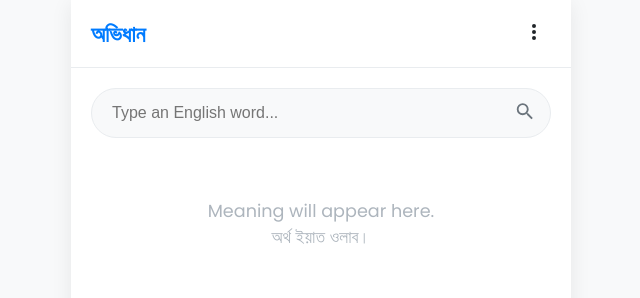
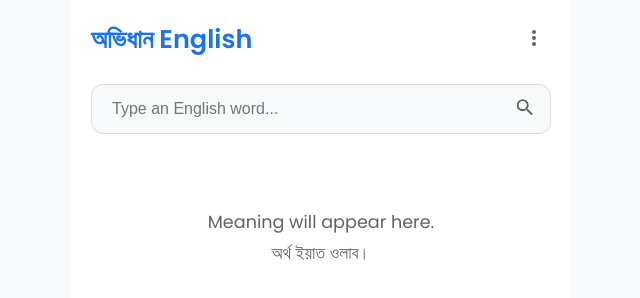
Before and after one commit to noorhaque/English-Assamese-Dictionary-New, a plain HTML site: page index.html in a window 1280 px wide. Both pictures are taken after a click on the button 844 px from the left and 113 px from the top of the page. Shown: the whole page, without its empty margins (319-959 px from the left). Drawn offline with Linux system fonts and the light colour scheme.

Commit message:
Update index.html

```diff
--- a/index.html
+++ b/index.html
@@ -13,53 +13,56 @@
             --bg-color: #f8f9fa;
             --text-color: #212529;
             --card-bg: #ffffff;
-            --primary-color: #007bff;
-            --secondary-color: #6c757d;
+            --primary-color: #1a73e8; /* Google's blue */
+            --secondary-color: #5f6368;
             --shadow-color: rgba(0, 0, 0, 0.08);
-            --border-color: #e9ecef;
-            --placeholder-color: #adb5bd;
-            --pos-tag-bg: #e7f1ff;
-            --pos-tag-text: #0056b3;
+            --border-color: #dadce0;
+            --placeholder-color: #80868b;
+            --pos-tag-bg: #e8f0fe;
+            --pos-tag-text: #1967d2;
             --word-tag-bg: #f1f3f5;
-            --word-tag-text: #495057;
+            --word-tag-text: #3c4043;
         }
+
         [data-theme="dark"] {
-            --bg-color: #121212;
-            --text-color: #e0e0e0;
-            --card-bg: #1e1e1e;
-            --primary-color: #4dabf7;
-            --secondary-color: #9e9e9e;
-            --shadow-color: rgba(0, 0, 0, 0.4);
-            --border-color: #343a40;
-            --placeholder-color: #777;
-            --pos-tag-bg: #2a3b4d;
-            --pos-tag-text: #82c9ff;
-            --word-tag-bg: #2c3e50;
-            --word-tag-text: #bdc3c7;
+            --bg-color: #202124;
+            --text-color: #e8eaed;
+            --card-bg: #202124;
+            --primary-color: #8ab4f8;
+            --secondary-color: #9aa0a6;
+            --border-color: #5f6368;
+            --placeholder-color: #9aa0a6;
+            --pos-tag-bg: #283142;
+            --pos-tag-text: #8ab4f8;
+            --word-tag-bg: #3c4043;
+            --word-tag-text: #e8eaed;
         }
+
         * { margin: 0; padding: 0; box-sizing: border-box; }
-        html, body { font-family: 'Poppins', sans-serif; background-color: var(--bg-color); color: var(--text-color); height: 100%; overflow: hidden; }
-        #app-container { display: flex; flex-direction: column; height: 100vh; width: 100%; max-width: 500px; margin: 0 auto; background-color: var(--card-bg); box-shadow: 0 4px 20px var(--shadow-color); }
-        header { display: flex; justify-content: space-between; align-items: center; padding: 15px 20px; background-color: var(--card-bg); border-bottom: 1px solid var(--border-color); flex-shrink: 0; }
-        header h1 { font-size: 1.4rem; font-weight: 600; color: var(--primary-color); }
+        html, body { font-family: 'Poppins', 'Roboto', sans-serif; background-color: var(--bg-color); color: var(--text-color); height: 100%; overflow: hidden; }
+        #app-container { display: flex; flex-direction: column; height: 100vh; width: 100%; max-width: 500px; margin: 0 auto; background-color: var(--card-bg); }
+        .sub-header { display: flex; justify-content: space-between; align-items: center; padding: 20px 20px 10px; background-color: var(--card-bg); flex-shrink: 0; }
+        .sub-header h1 { font-size: 1.6rem; font-weight: 600; color: var(--primary-color); }
         #menu-button { background: none; border: none; cursor: pointer; padding: 5px; }
-        #menu-button svg { width: 24px; height: 24px; fill: var(--text-color); }
+        #menu-button svg { width: 24px; height: 24px; fill: var(--secondary-color); }
         main { display: flex; flex-direction: column; flex-grow: 1; overflow: hidden; }
-        .search-container { padding: 20px; flex-shrink: 0; }
+        .search-container { padding: 15px 20px; flex-shrink: 0; }
         .search-box { position: relative; }
-        #search-input { width: 100%; padding: 15px 50px 15px 20px; font-size: 1rem; border-radius: 50px; border: 1px solid var(--border-color); background-color: var(--bg-color); color: var(--text-color); outline: none; transition: border-color 0.3s, box-shadow 0.3s; }
+        #search-input { width: 100%; padding: 15px 50px 15px 20px; font-size: 1rem; border-radius: 12px; border: 1px solid var(--border-color); background-color: var(--bg-color); color: var(--text-color); outline: none; transition: border-color 0.3s, box-shadow 0.3s; }
         #search-input:focus { border-color: var(--primary-color); box-shadow: 0 0 0 3px color-mix(in srgb, var(--primary-color) 20%, transparent); }
         #search-button { position: absolute; right: 5px; top: 50%; transform: translateY(-50%); background: none; border: none; padding: 10px; cursor: pointer; }
         #search-button svg { width: 22px; height: 22px; fill: var(--secondary-color); }
-        #result-container { padding: 0 20px 20px; overflow-y: auto; flex-grow: 1; }
-        .result-card { background: var(--card-bg); padding: 20px; border-radius: 12px; }
+        #result-container { overflow-y: auto; flex-grow: 1; padding: 0 20px 20px; }
+        .placeholder-text { text-align: center; padding-top: 60px; color: var(--secondary-color); font-size: 1.1rem; }
+        .placeholder-text p:last-child { margin-top: 5px; }
+        .result-card { background: var(--card-bg); padding-top: 20px; }
         .result-header { display: flex; justify-content: space-between; align-items: center; margin-bottom: 5px; }
         .result-header h2 { font-size: 1.8rem; font-weight: 700; color: var(--primary-color); text-transform: capitalize; }
         .phonetic { color: var(--secondary-color); font-size: 1rem; margin-bottom: 15px; }
         #favorite-btn, #audio-btn { background: none; border: none; cursor: pointer; padding: 0 5px; }
         #audio-btn svg { width: 28px; height: 28px; fill: var(--primary-color); }
         #favorite-btn svg { width: 28px; height: 28px; fill: var(--placeholder-color); transition: fill 0.2s, transform 0.2s; }
-        #favorite-btn.favorited svg { fill: #FFD700; transform: scale(1.2); }
+        #favorite-btn.favorited svg { fill: #fbbc04; transform: scale(1.2); }
         .pos-section { margin-top: 20px; border-top: 1px solid var(--border-color); padding-top: 20px; }
         .pos-section:first-of-type { border-top: none; margin-top: 0; padding-top: 0;}
         .pos-tag { display: inline-block; background-color: var(--pos-tag-bg); color: var(--pos-tag-text); padding: 5px 12px; border-radius: 20px; font-size: 0.9rem; font-weight: 500; margin-bottom: 12px; }
@@ -73,13 +76,13 @@
         .word-tag-list { display: flex; flex-wrap: wrap; gap: 8px; margin-top: 10px; padding-left: 10px; }
         .word-tag { background-color: var(--word-tag-bg); color: var(--word-tag-text); padding: 4px 10px; border-radius: 15px; font-size: 0.9rem; cursor: pointer; transition: background-color 0.2s, color 0.2s; }
         .word-tag:hover { background-color: var(--primary-color); color: white; }
-        .placeholder-text, .loading-text, .error-text { text-align: center; padding-top: 40px; color: var(--placeholder-color); font-size: 1.1rem; }
-        .error-text { color: #ff6b6b; }
-        #menu-dropdown { display: none; position: absolute; top: 60px; right: 20px; background-color: var(--card-bg); border: 1px solid var(--border-color); border-radius: 8px; box-shadow: 0 4px 15px var(--shadow-color); z-index: 1000; overflow: hidden; }
+        .loading-text, .error-text { text-align: center; padding-top: 40px; color: var(--secondary-color); font-size: 1.1rem; }
+        .error-text { color: #ea4335; }
+        #menu-dropdown { display: none; position: absolute; top: 70px; right: 20px; background-color: var(--card-bg); border: 1px solid var(--border-color); border-radius: 8px; box-shadow: 0 4px 15px var(--shadow-color); z-index: 1000; overflow: hidden; }
         .menu-item { padding: 12px 20px; cursor: pointer; display: flex; align-items: center; gap: 15px; font-size: 0.95rem; border-bottom: 1px solid var(--border-color); transition: background-color 0.2s; }
         .menu-item:last-child { border-bottom: none; }
         .menu-item:hover { background-color: var(--bg-color); }
-        .menu-item svg { width: 20px; height: 20px; fill: var(--text-color); flex-shrink: 0; }
+        .menu-item svg { width: 20px; height: 20px; fill: var(--secondary-color); flex-shrink: 0; }
         .modal-overlay { position: fixed; top: 0; left: 0; width: 100%; height: 100%; background: rgba(0,0,0,0.5); backdrop-filter: blur(5px); z-index: 2000; display: none; align-items: center; justify-content: center; animation: fadeIn 0.3s; }
         .modal-content { background: var(--card-bg); width: 90%; max-width: 450px; max-height: 80vh; border-radius: 15px; box-shadow: 0 5px 25px rgba(0,0,0,0.2); display: flex; flex-direction: column; animation: slideUp 0.4s ease-out; }
         .modal-header { padding: 15px 20px; border-bottom: 1px solid var(--border-color); display: flex; justify-content: space-between; align-items: center; }
@@ -92,7 +95,7 @@
         .proverb-as { color: var(--primary-color); margin-top: 5px; }
         @keyframes fadeIn { from { opacity: 0; } to { opacity: 1; } }
         @keyframes slideUp { from { transform: translateY(30px); opacity: 0; } to { transform: translateY(0); opacity: 1; } }
-        .theme-switch-wrapper { display: flex; align-items: center; gap: 10px; }
+        .theme-switch-wrapper { display: flex; justify-content: space-between; align-items: center; width: 100%; }
         .theme-switch { display: inline-block; height: 24px; position: relative; width: 44px; }
         .theme-switch input { display:none; }
         .slider { background-color: #ccc; bottom: 0; cursor: pointer; left: 0; position: absolute; right: 0; top: 0; transition: .4s; border-radius: 34px; }
@@ -104,16 +107,10 @@
 <body data-theme="light">
 
     <div id="app-container">
-        <header>
-            <h1>অভিধান</h1>
+        <div class="sub-header">
+            <h1>অভিধান English</h1>
             <button id="menu-button"><svg viewBox="0 0 24 24"><path d="M12,16A2,2 0 0,1 14,18A2,2 0 0,1 12,20A2,2 0 0,1 10,18A2,2 0 0,1 12,16M12,10A2,2 0 0,1 14,12A2,2 0 0,1 12,14A2,2 0 0,1 10,12A2,2 0 0,1 12,10M12,4A2,2 0 0,1 14,6A2,2 0 0,1 12,8A2,2 0 0,1 10,6A2,2 0 0,1 12,4Z" /></svg></button>
-            <div id="menu-dropdown">
-                <div class="menu-item" id="fav-words-btn"><svg viewBox="0 0 24 24"><path d="M12,15.4L8.24,17.66L9.23,13.38L5.91,10.5L10.29,10.13L12,6.1L13.71,10.13L18.09,10.5L14.77,13.38L15.76,17.66M22,9.24L14.81,8.63L12,2L9.19,8.63L2,9.24L7.45,13.97L5.82,21L12,17.27L18.18,21L16.54,13.97L22,9.24Z"/></svg><span>Favorite Words</span></div>
-                <div class="menu-item" id="history-btn"><svg viewBox="0 0 24 24"><path d="M13,3A9,9 0 0,0 4,12H1L4.89,15.89L4.96,16.03L9,12H6A7,7 0 0,1 13,5A7,7 0 0,1 20,12A7,7 0 0,1 13,19C11.07,19 9.32,18.21 8.06,16.94L6.64,18.36C8.27,20 10.5,21 13,21A9,9 0 0,0 22,12A9,9 0 0,0 13,3M12,8V13L16.28,15.54L17,14.33L13.5,12.25V8H12Z"/></svg><span>History</span></div>
-                <div class="menu-item" id="proverbs-btn"><svg viewBox="0 0 24 24"><path d="M18,22H6A2,2 0 0,1 4,20V4A2,2 0 0,1 6,2H18A2,2 0 0,1 20,4V20A2,2 0 0,1 18,22M6,4V20H18V4H6M13.5,18H16V16H13.5V18M13.5,14H16V12H13.5V14M8,18H10.5V16H8V18M8,14H10.5V12H8V14M8,10H16V8H8V10Z"/></svg><span>Proverbs</span></div>
-                <div class="menu-item"><span>Dark Mode</span><label class="theme-switch" for="theme-toggle"><input type="checkbox" id="theme-toggle" /><span class="slider round"></span></label></div>
         </div>
-        </header>
         <main>
             <div class="search-container">
                 <div class="search-box">
@@ -125,7 +122,14 @@
                 <div class="placeholder-text"><p>Meaning will appear here.</p><p>অৰ্থ ইয়াত ওলাব।</p></div>
             </div>
         </main>
+
+        <div id="menu-dropdown">
+            <div class="menu-item" id="fav-words-btn"><svg viewBox="0 0 24 24"><path d="M12,15.4L8.24,17.66L9.23,13.38L5.91,10.5L10.29,10.13L12,6.1L13.71,10.13L18.09,10.5L14.77,13.38L15.76,17.66M22,9.24L14.81,8.63L12,2L9.19,8.63L2,9.24L7.45,13.97L5.82,21L12,17.27L18.18,21L16.54,13.97L22,9.24Z"/></svg><span>Favorite Words</span></div>
+            <div class="menu-item" id="history-btn"><svg viewBox="0 0 24 24"><path d="M13,3A9,9 0 0,0 4,12H1L4.89,15.89L4.96,16.03L9,12H6A7,7 0 0,1 13,5A7,7 0 0,1 20,12A7,7 0 0,1 13,19C11.07,19 9.32,18.21 8.06,16.94L6.64,18.36C8.27,20 10.5,21 13,21A9,9 0 0,0 22,12A9,9 0 0,0 13,3M12,8V13L16.28,15.54L17,14.33L13.5,12.25V8H12Z"/></svg><span>History</span></div>
+            <div class="menu-item" id="proverbs-btn"><svg viewBox="0 0 24 24"><path d="M18,22H6A2,2 0 0,1 4,20V4A2,2 0 0,1 6,2H18A2,2 0 0,1 20,4V20A2,2 0 0,1 18,22M6,4V20H18V4H6M13.5,18H16V16H13.5V18M13.5,14H16V12H13.5V14M8,18H10.5V16H8V18M8,14H10.5V12H8V14M8,10H16V8H8V10Z"/></svg><span>Proverbs</span></div>
+            <div class="menu-item"><div class="theme-switch-wrapper"><span>Dark Mode</span><label class="theme-switch" for="theme-toggle"><input type="checkbox" id="theme-toggle" /><span class="slider round"></span></label></div></div>
         </div>
+
         <div id="content-modal" class="modal-overlay">
             <div class="modal-content">
                 <div class="modal-header"><h3 id="modal-title" class="modal-title"></h3><button class="close-modal-btn">×</button></div>
@@ -136,8 +140,13 @@
     <script>
     document.addEventListener('DOMContentLoaded', () => {
         // --- DATA & CONFIG ---
-        const proverbsData = [ { en: "A friend in need is a friend indeed.", as: "দুখৰ সময়ত যিজন কাষত থাকে, তেওঁৱেই প্ৰকৃত বন্ধু।" }, { en: "All that glitters is not gold.", as: "চকচকীয়া সকলো বস্তু সোণ নহয়।" }, ];
-        const posTranslations = { "noun": "বিশেষ্য (Noun)", "verb": "ক্ৰিয়া (Verb)", "adjective": "বিশেষণ (Adjective)", "adverb": "ক্ৰিয়া বিশেষণ (Adverb)", "pronoun": "সৰ্বনাম (Pronoun)", "preposition": "অব্যয় (Preposition)", "conjunction": "সংযোগ (Conjunction)", "interjection": "ভাৱবোধক (Interjection)" };
+        const proverbsData = [
+            { en: "A friend in need is a friend indeed.", as: "দুখৰ সময়ত যিজন কাষত থাকে, তেওঁৱেই প্ৰকৃত বন্ধু।" },
+            { en: "All that glitters is not gold.", as: "চকচকীয়া সকলো বস্তু সোণ নহয়।" },
+        ];
+        const posTranslations = {
+            "noun": "বিশেষ্য (Noun)", "verb": "ক্ৰিয়া (Verb)", "adjective": "বিশেষণ (Adjective)", "adverb": "ক্ৰিয়া বিশেষণ (Adverb)",
+        };
 
         // --- STATE & DOM ---
         let debounceTimer;
@@ -146,27 +155,15 @@
         const resultContainer = document.getElementById('result-container');
         const menuButton = document.getElementById('menu-button');
         const menuDropdown = document.getElementById('menu-dropdown');
-        const contentModal = document.getElementById('content-modal');
-        const modalTitle = document.getElementById('modal-title');
-        const modalBody = document.getElementById('modal-body');
-        const closeModalBtn = contentModal.querySelector('.close-modal-btn');
-        const favWordsBtn = document.getElementById('fav-words-btn');
-        const historyBtn = document.getElementById('history-btn');
-        const proverbsBtn = document.getElementById('proverbs-btn');
-        const themeToggle = document.getElementById('theme-toggle');
 
-        // --- LOCALSTORAGE INTEGRATION (FIXED) ---
+        // --- LOCALSTORAGE INTEGRATION (FIX) ---
         let favorites = JSON.parse(localStorage.getItem('dictionaryAppFavorites')) || [];
         let history = JSON.parse(localStorage.getItem('dictionaryAppHistory')) || [];
 
-        const saveFavorites = () => {
-            localStorage.setItem('dictionaryAppFavorites', JSON.stringify(favorites));
-        };
-        const saveHistory = () => {
-            localStorage.setItem('dictionaryAppHistory', JSON.stringify(history));
-        };
+        const saveFavorites = () => localStorage.setItem('dictionaryAppFavorites', JSON.stringify(favorites));
+        const saveHistory = () => localStorage.setItem('dictionaryAppHistory', JSON.stringify(history));
 
-        // --- CORE API & DISPLAY LOGIC (Unchanged) ---
+        // --- CORE API & DISPLAY LOGIC ---
         const translateTextAPI = async (text) => {
             if (!text) return "";
             try {
@@ -193,7 +190,7 @@
                     }))
                 );
                 displayResult(dictData[0], mainTranslation, translatedMeanings);
-                addToHistory(word); // This will save automatically
+                addToHistory(word);
             } catch (error) {
                 showError(`Sorry, couldn't find "${word}". Check spelling or internet.`);
             }
@@ -259,30 +256,33 @@
             saveFavorites(); // Save after modification
         };
 
-        const openModal = (title, content) => { modalTitle.innerHTML = title; modalBody.innerHTML = content; contentModal.style.display = 'flex'; };
-        const closeModal = () => { contentModal.style.display = 'none'; };
+        const openModal = (title, content) => { const modal = document.getElementById('content-modal'); modal.querySelector('.modal-title').innerHTML = title; modal.querySelector('.modal-body').innerHTML = content; modal.style.display = 'flex'; };
+        const closeModal = () => { document.getElementById('content-modal').style.display = 'none'; };
         const showFavorites = () => { let c = favorites.length === 0 ? '<p>No favorite words yet.</p>' : favorites.map(w => `<div class="list-item">${w}</div>`).join(''); openModal('Favorite Words', c); };
         const showHistory = () => { let c = history.length === 0 ? '<p>Search history is empty.</p>' : history.map(w => `<div class="list-item">${w}</div>`).join(''); openModal('Search History', c); };
         const showProverbs = () => { let c = proverbsData.map(p => `<div class="list-item list-item-proverb"><p class="proverb-en">${p.en}</p><p class="proverb-as">${p.as}</p></div>`).join(''); openModal('Proverbs (ফকৰা-যোজনা)', c); };
         const switchTheme = (e) => document.body.setAttribute('data-theme', e.target.checked ? 'dark' : 'light');
 
-        // --- EVENT LISTENERS ---
         searchButton.addEventListener('click', () => findWord(searchInput.value));
         searchInput.addEventListener('keyup', (e) => { if (e.key === 'Enter') findWord(e.target.value); });
-        searchInput.addEventListener('input', (e) => {
-            clearTimeout(debounceTimer);
-            const searchTerm = e.target.value;
-            if(searchTerm) { debounceTimer = setTimeout(() => findWord(searchTerm), 1000); }
-            else { showPlaceholder(); }
-        });
+        searchInput.addEventListener('input', (e) => { clearTimeout(debounceTimer); const searchTerm = e.target.value; if(searchTerm) { debounceTimer = setTimeout(() => findWord(searchTerm), 1000); } else { showPlaceholder(); } });
 
         resultContainer.addEventListener('click', async (e) => {
             if (e.target.matches('.translate-btn')) { const btn = e.target; const textToTranslate = btn.dataset.text; const targetContainer = btn.nextElementSibling; btn.textContent = 'Translating...'; btn.disabled = true; const translation = await translateTextAPI(textToTranslate); targetContainer.textContent = translation; }
             if (e.target.matches('.word-tag')) { const newWord = e.target.dataset.word; searchInput.value = newWord; findWord(newWord); }
         });
 
-        menuButton.addEventListener('click', (e) => { e.stopPropagation(); menuDropdown.style.display = menuDropdown.style.display === 'block' ? 'none' : 'block'; });
+        const toggleMenu = (e) => { e.stopPropagation(); menuDropdown.style.display = menuDropdown.style.display === 'block' ? 'none' : 'block'; };
+        menuButton.addEventListener('click', toggleMenu);
         document.addEventListener('click', (e) => { if (!menuDropdown.contains(e.target) && e.target !== menuButton) { menuDropdown.style.display = 'none'; } });
+
+        const favWordsBtn = document.getElementById('fav-words-btn');
+        const historyBtn = document.getElementById('history-btn');
+        const proverbsBtn = document.getElementById('proverbs-btn');
+        const closeModalBtn = document.querySelector('.close-modal-btn');
+        const contentModal = document.getElementById('content-modal');
+        const themeToggle = document.getElementById('theme-toggle');
+
         favWordsBtn.addEventListener('click', () => { showFavorites(); menuDropdown.style.display = 'none'; });
         historyBtn.addEventListener('click', () => { showHistory(); menuDropdown.style.display = 'none'; });
         proverbsBtn.addEventListener('click', () => { showProverbs(); menuDropdown.style.display = 'none'; });
```
Lines whose indentation alone changed are shown as unchanged.
